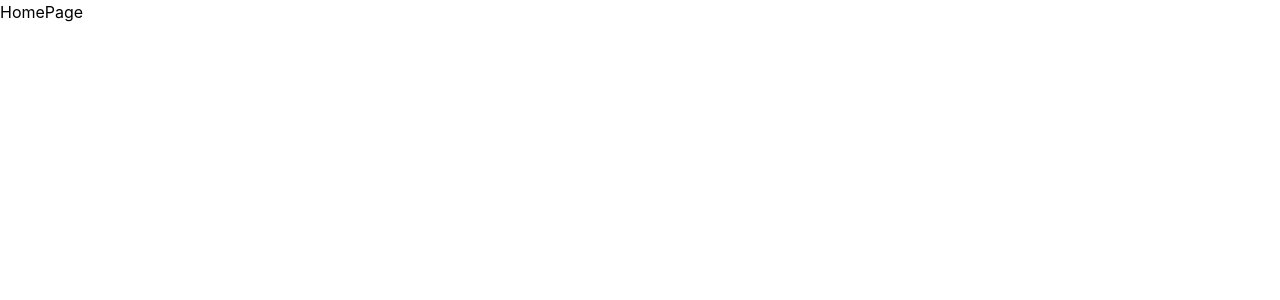
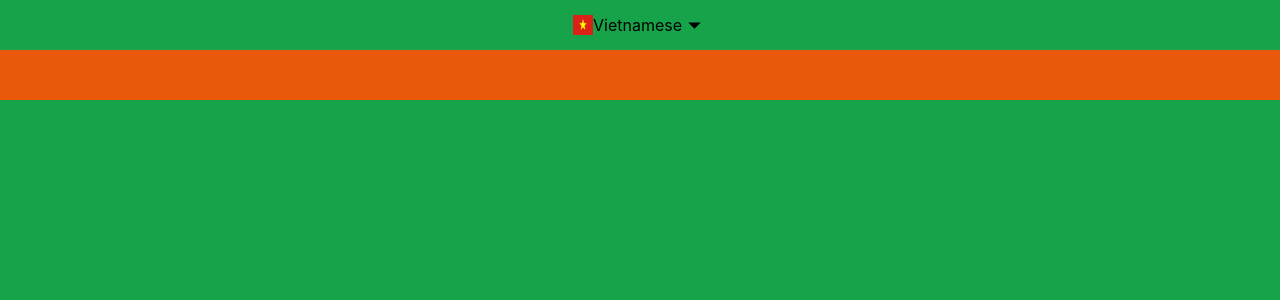
Before and after one commit to dinhvandong/vti-2402-github, a React (Create React App) app in the folder mock2402/client/: page /home in a window 1280 px wide. Shown: the top 300 px of the page. Built offline with nearby package versions, Linux system fonts and the light colour scheme.

Commit message:
update final 1.4.2024
xxxx

```diff
--- a/mock2402/client/package.json
+++ b/mock2402/client/package.json
@@ -8,6 +8,7 @@
     "@testing-library/user-event": "^13.5.0",
     "react": "^18.2.0",
     "react-dom": "^18.2.0",
+    "react-icons": "^5.0.1",
     "react-scripts": "5.0.1",
     "web-vitals": "^2.1.4"
   },
--- /dev/null
+++ b/mock2402/client/src/components/Header.jsx
@@ -0,0 +1,20 @@
+import React from 'react'
+import { IoMdArrowDropdown } from "react-icons/io";
+import flagVN  from '../assets/flag_vietnam.png';
+const Header = () => {
+  return (
+    <div className='flex items-center justify-center w-full h-[50px] '>
+
+        <div className='flex items-center justify-center'>
+            <img src={flagVN} className='w-[20px] h-[20px]'/>
+            <p>
+                Vietnamese
+            </p>
+            <IoMdArrowDropdown className='w-[25px] h-[25px]'/>
+        </div>
+
+    </div>
+  )
+}
+
+export default Header
--- /dev/null
+++ b/mock2402/client/src/components/Menu.jsx
@@ -0,0 +1,9 @@
+import React from 'react'
+
+const Menu = () => {
+  return (
+    <div className='w-full h-[50px] bg-orange-600'></div>
+  )
+}
+
+export default Menu
--- a/mock2402/client/src/pages/HomePage.jsx
+++ b/mock2402/client/src/pages/HomePage.jsx
@@ -1,9 +1,15 @@
 import React from 'react'
+import Header from '../components/Header'
+import Menu from '../components/Menu'
 
 const HomePage = () => {
-  return (
-    <div>HomePage</div>
-  )
+    return (
+        <div className='flex flex-col items-center w-screen h-screen bg-green-600'>
+
+            <Header />
+            <Menu />
+        </div>
+    )
 }
 
 export default HomePage
--- a/mock2402/client/src/pages/LoginPage.jsx
+++ b/mock2402/client/src/pages/LoginPage.jsx
@@ -1,12 +1,19 @@
 import React from 'react'
+import { useNavigate } from 'react-router-dom';
 
 const LoginPage = () => {
+    const navigate = useNavigate();
+
+    const loginAction = () =>{
+        console.log("LoginAction")
+        navigate('/home')
+    }
     return (
         <div className='flex items-center justify-center w-screen h-screen bg-green-600'>
 
             <div className='flex flex-col w-1/4 h-auto rounded-lg'>
 
-                <form className="px-8 pt-6 pb-8 mb-4 bg-white rounded shadow-md h-2/3">
+                <form className="px-[32px] pt-6 pb-8 mb-4 bg-white rounded shadow-md h-2/3">
                     <div className="mb-4">
                         <label className="block mb-2 text-sm font-bold text-gray-700" htmlFor="email">
                             Email
@@ -30,7 +37,7 @@ const LoginPage = () => {
                         />
                     </div>
                     <div className="flex items-center justify-between">
-                        <button
+                        <button onClick={loginAction}
                             className="px-4 py-2 font-bold text-white bg-blue-500 rounded hover:bg-blue-700 focus:outline-none focus:shadow-outline"
                             type="button"
                         >
```
Also changed, not shown: mock2402/client/src/assets/flag_vietnam.png (added), 1 other file (tests, documents, lock files or other folders).
